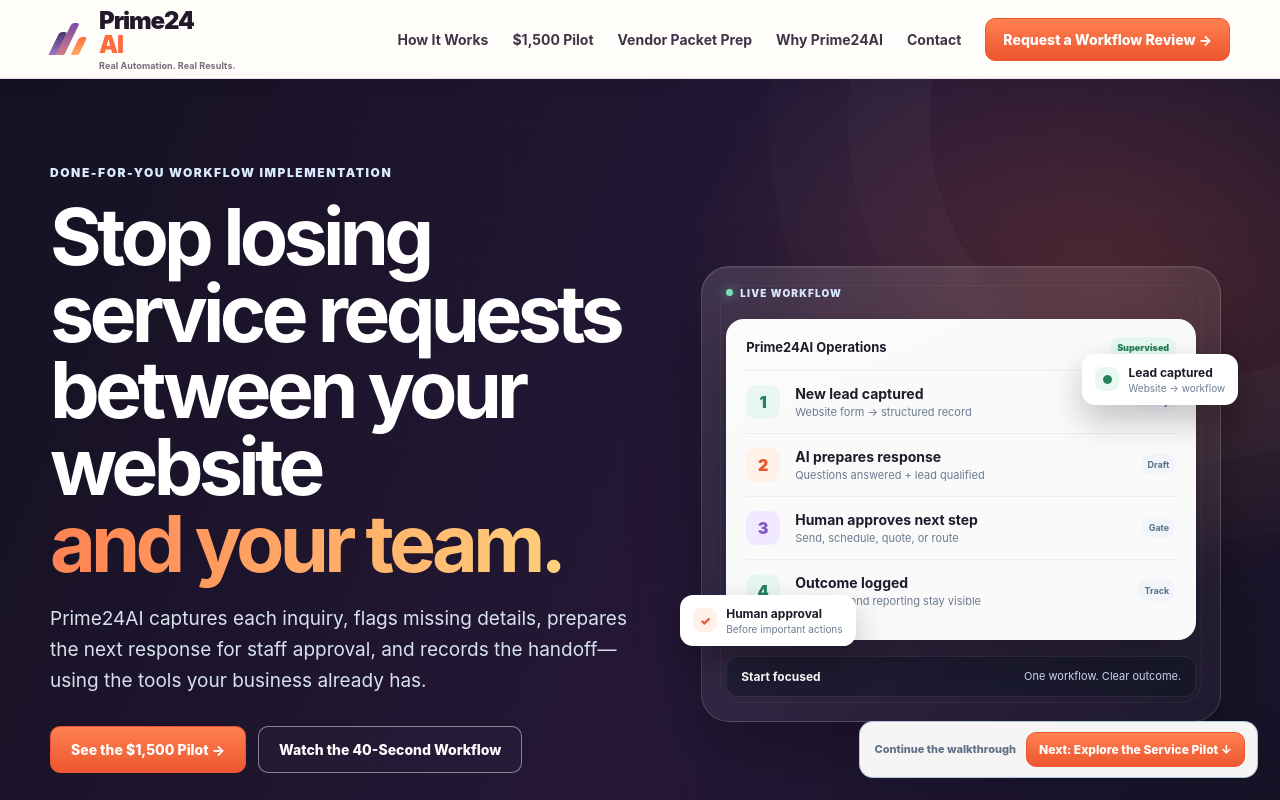
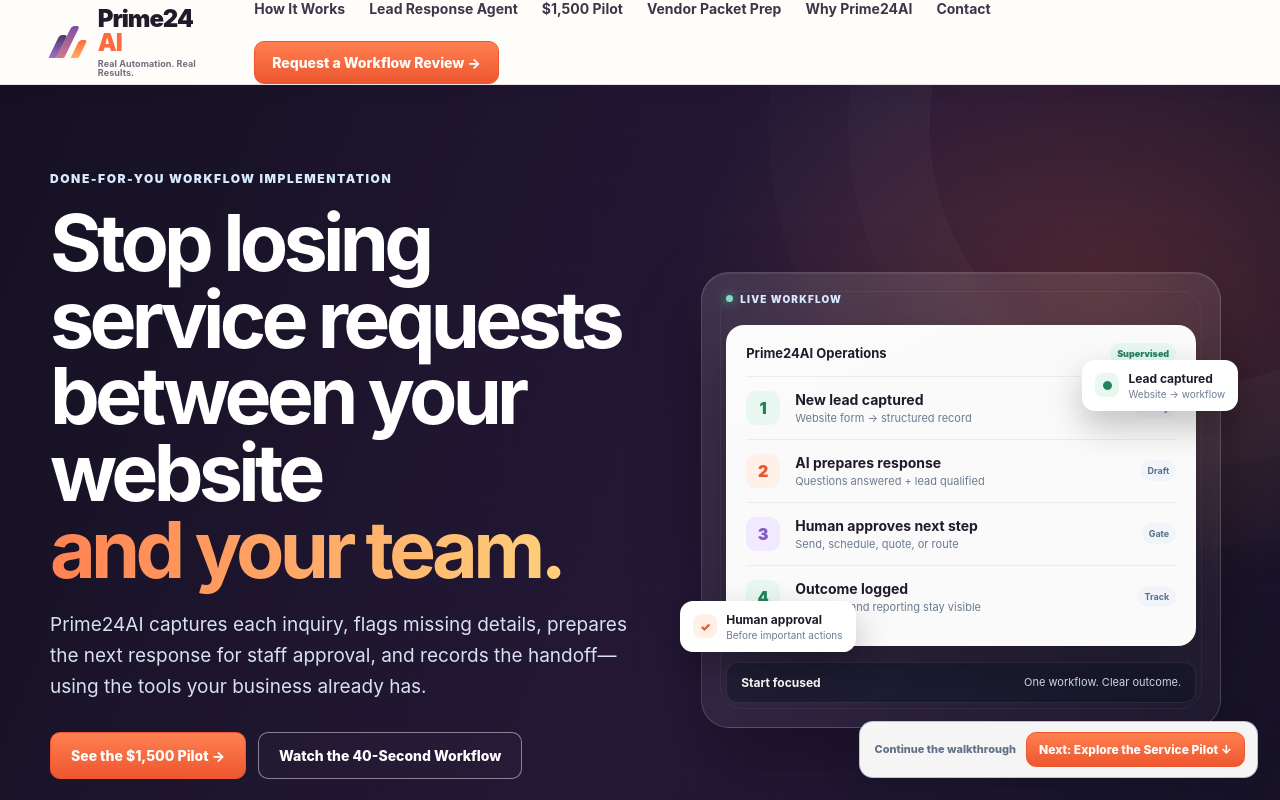
Before and after one commit to darnleyweekes-spec/prime24ai, a plain HTML site: page index.html in a window 1280 px wide. Shown: the top 800 px of the page. Drawn offline with Linux system fonts and the light colour scheme.

Commit message:
Add Prime24AI Agent to primary navigation

```diff
--- a/index.html
+++ b/index.html
@@ -119,7 +119,7 @@
         </button>
         <div class="links" id="siteLinks">
           <a href="#how-it-works">How It Works</a
-          ><a href="#service-pilot">$1,500 Pilot</a
+          ><a href="https://agents.prime24ai.com/lead-follow-up">Lead Response Agent</a><a href="#service-pilot">$1,500 Pilot</a
           ><a href="https://prime24ai.com/vendor-packet-rescue/">Vendor Packet Prep</a
           ><a href="#comparison">Why Prime24AI</a
           ><a href="#contact">Contact</a
```
